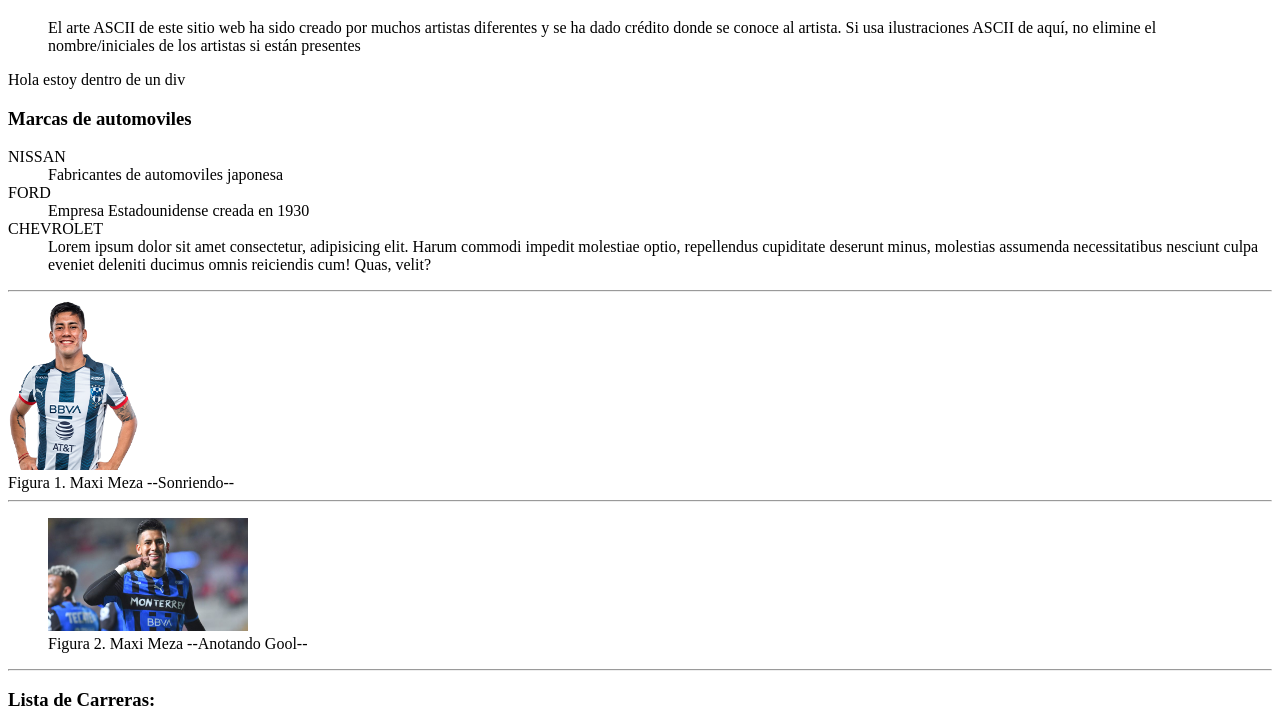
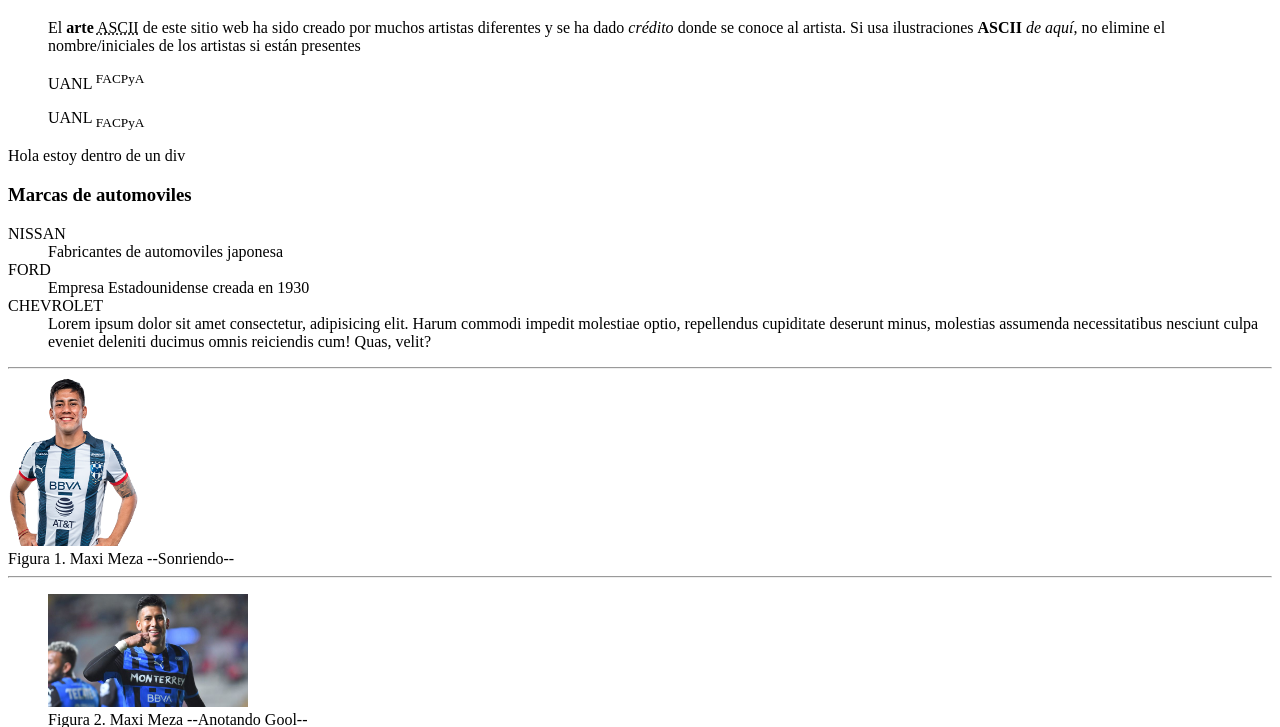
Before and after one commit to Alecro11/Web51_9_febrero, a plain HTML site: page index.html in a window 1280 px wide. Shown: the part 61-788 px from the top of the page. Drawn offline with Linux system fonts and the light colour scheme.

Commit message:
Etiquetas de Texto

```diff
--- a/index.html
+++ b/index.html
@@ -17,11 +17,16 @@
         <!-- blockquote -->
         <blockquote cite="https://www.asciiart.eu/">
           <p>
-            El arte ASCII de este sitio web ha sido creado por muchos artistas
-            diferentes y se ha dado crédito donde se conoce al artista. Si usa
-            ilustraciones ASCII de aquí, no elimine el nombre/iniciales de los
+            El <strong>arte</strong> <abbr title="American Standard Code for Information Interchange">ASCII</abbr> de este sitio web
+            ha sido creado por muchos artistas
+            diferentes y se ha dado <em>crédito</em> donde se conoce al artista. Si usa
+            ilustraciones <b>ASCII</b> <i>de aquí</i>, no elimine el nombre/iniciales de los
             artistas si están presentes
           </p>
+          <!-- Superindice -->
+          <p>UANL <sup>FACPyA</sup></p>
+          <!-- Subindice -->
+          <p>UANL <sub>FACPyA</sub></p>
         </blockquote>
         <!-- Div. Contenedor generico -->
         <div>
```
